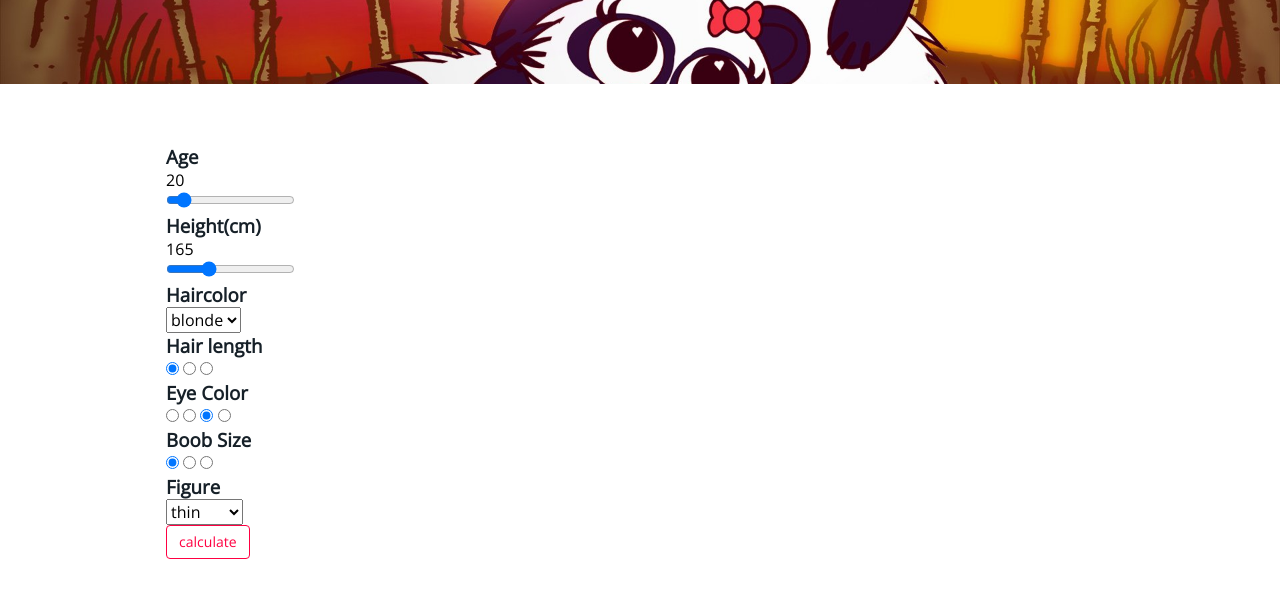
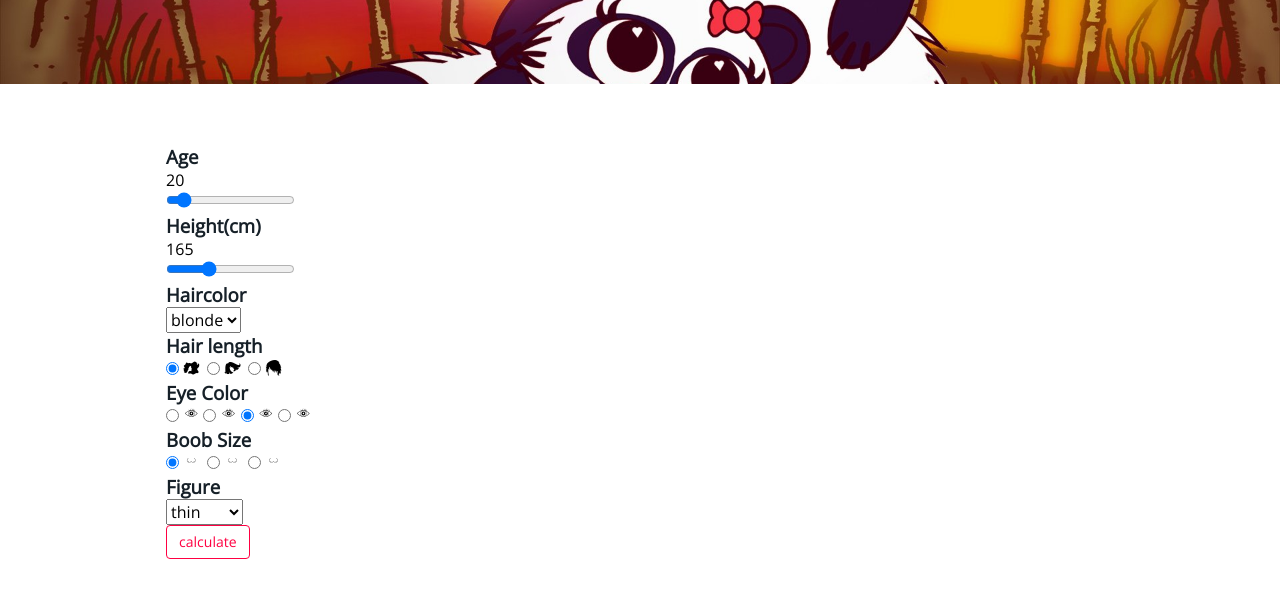
Before and after one commit to EsmeraldiBejolli/PandaCalculator, a website: page index.html in a window 1280 px wide. Shown: the part 216-814 px from the top of the page. Drawn offline with nearby package versions, Linux system fonts and the light colour scheme.

Commit message:
add icons fonts

```diff
--- a/less/Base/all.less
+++ b/less/Base/all.less
@@ -1,3 +1,4 @@
 @import "grid";
 @import "mixins";
 @import "normalize";
+@import "fonts";
--- /dev/null
+++ b/less/Base/fonts.less
@@ -0,0 +1,54 @@
+@import "../variables";
+
+@font-face {
+  font-family: 'SweetheartsIcons';
+  src:  url('@{font-path}/SweetheartsIcons.eot?rah24j');
+  src:  url('@{font-path}/SweetheartsIcons.eot?rah24j#iefix') format('embedded-opentype'),
+    url('@{font-path}/SweetheartsIcons.ttf?rah24j') format('truetype'),
+    url('@{font-path}/SweetheartsIcons.woff?rah24j') format('woff'),
+    url('@{font-path}/SweetheartsIcons.svg?rah24j#SweetheartsIcons') format('svg');
+  font-weight: normal;
+  font-style: normal;
+}
+
+[class^="icon-"], [class*=" icon-"] {
+  /* use !important to prevent issues with browser extensions that change fonts */
+  font-family: 'SweetheartsIcons' !important;
+  speak: none;
+  font-style: normal;
+  font-weight: normal;
+  font-variant: normal;
+  text-transform: none;
+  line-height: 1;
+
+  /* Better Font Rendering =========== */
+  -webkit-font-smoothing: antialiased;
+  -moz-osx-font-smoothing: grayscale;
+}
+
+.icon-boobs {
+  &:before {
+    content: @icon-boobs;
+  }
+}
+.icon-long-hair {
+  &:before {
+    content: @icon-long-hair;
+  }
+}
+.icon-normal-hair {
+  &:before {
+    content: @icon-normal-hair;
+  }
+}
+.icon-eye {
+  &:before {
+    content: @icon-eye;
+  }
+}
+
+.icon-short-hair {
+  &:before {
+    content: @icon-short-hair;
+  }
+}
--- a/less/variables.less
+++ b/less/variables.less
@@ -13,3 +13,11 @@
 @grid-gutter-width: 16;
 @grid-columns: 16;
 @grid-left-init: 35px;
+
+@font-path: "../fonts";
+
+@icon-boobs: "\e900";
+@icon-long-hair: "\e901";
+@icon-normal-hair: "\e902";
+@icon-eye: "\e903";
+@icon-short-hair: "\e904";
```
Also changed, not shown: css/all.css, fonts/SweetheartsIcons.ttf (added), fonts/SweetheartsIcons.woff (added), 2 other files.
